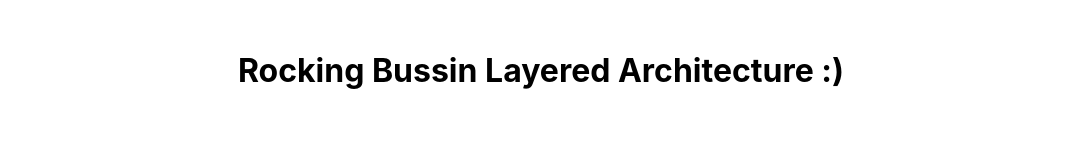
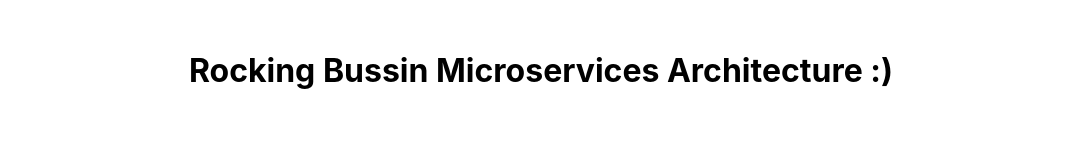
Before and after one commit to niivita/CSDS-383-Microservices, a React (Create React App) app in the folder the-microservices-era/: page / in a window 1280 px wide. Shown: the top 160 px of the page, without its empty margins (99-1180 px from the left). Built offline with nearby package versions, Linux system fonts and the light colour scheme; no server answers.

Commit message:
updating name

```diff
--- a/the-microservices-era/src/components/Home.js
+++ b/the-microservices-era/src/components/Home.js
@@ -16,7 +16,7 @@ export default function Home() {
 
     return (
         <div>
-            <h1 style={{marginTop: '4%'}}>Rocking Bussin Layered Architecture :)</h1>
+            <h1 style={{marginTop: '4%'}}>Rocking Bussin Microservices Architecture :)</h1>
             <div style={{display: 'flex', flexDirection: 'row', justifyContent: 'space-around', padding: '3rem'}}>
                 {/* Forms directly in the home page for now... maybe tabs or open on button click ? */}
                 <InsertEvent />
```
